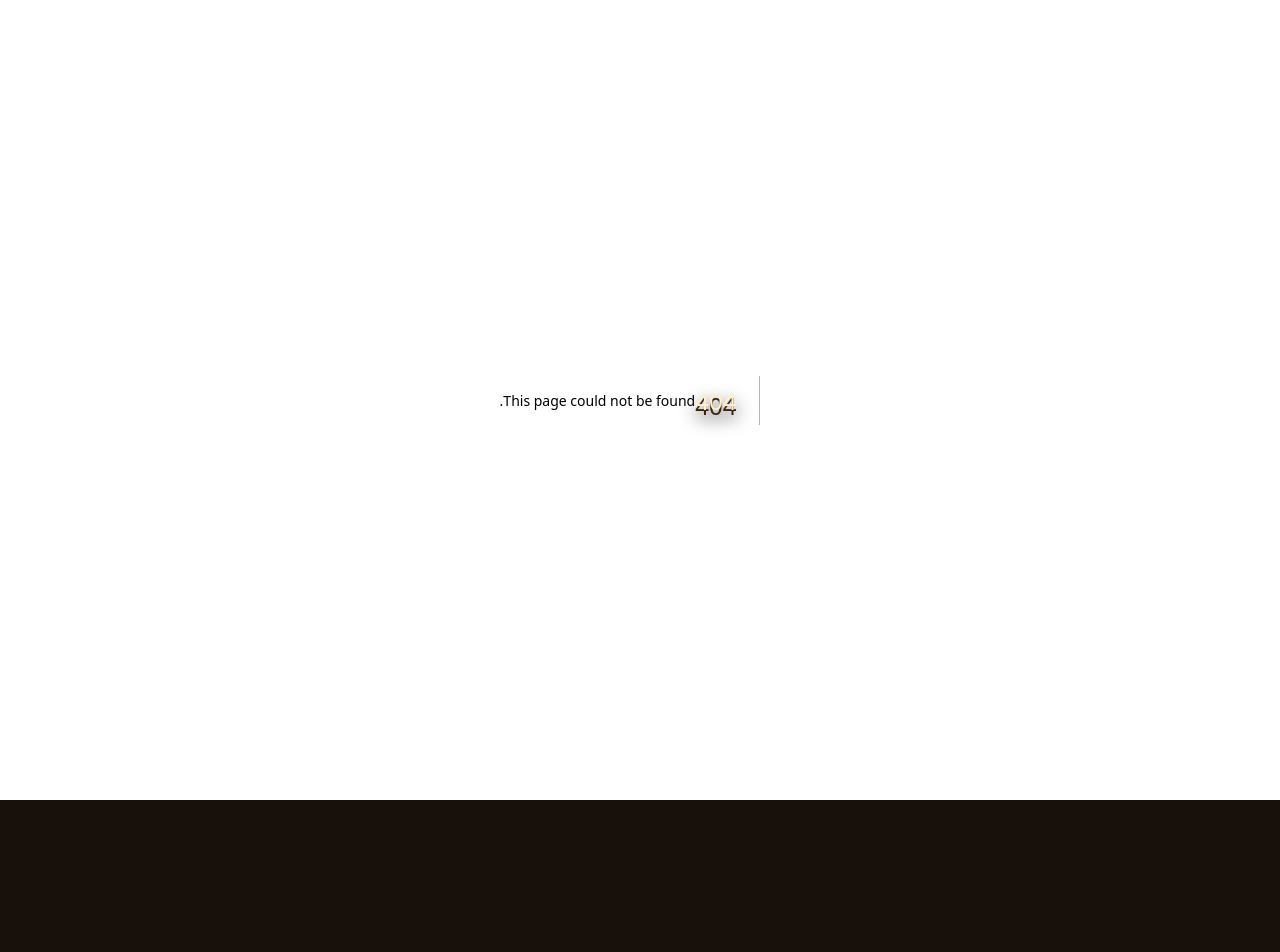
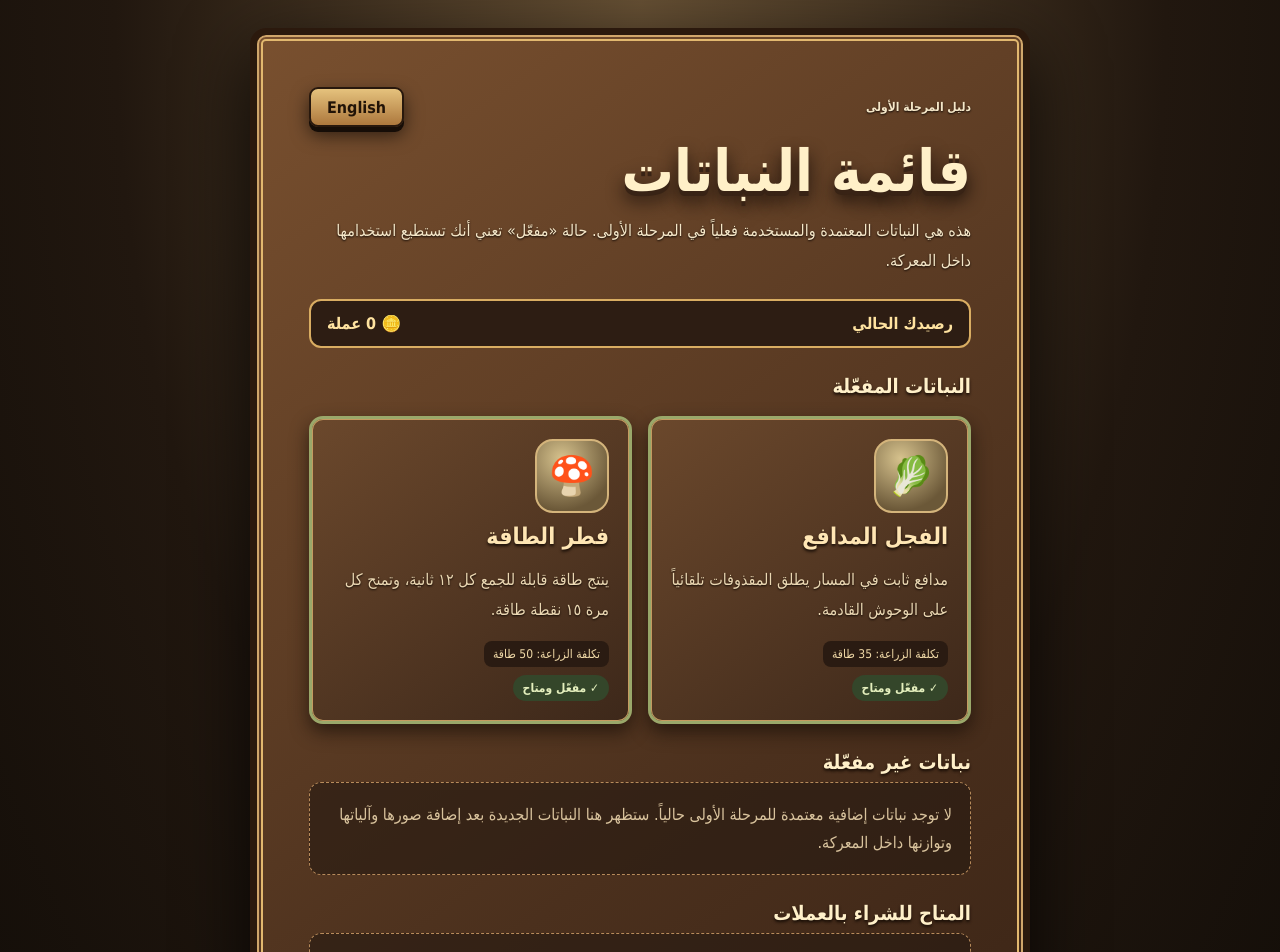
Before and after one commit to waelkamira/FarmVsMonsters, a Next.js app in the folder web/: page /plants in a window 1280 px wide. Before the commit this address had no page. Shown: the top 952 px of the page. Before the commit the page ends 800 px from the top, so only its background shows below. Built offline with nearby package versions, Linux system fonts and the light colour scheme.

Commit message:
Add Stage 1 plant collection and coin availability

```diff
--- /dev/null
+++ b/web/app/plants/page.js
@@ -0,0 +1,103 @@
+"use client";
+
+import Link from "next/link";
+import { useEffect, useState } from "react";
+import { useLocale, LanguageToggle } from "../LocaleProvider";
+import { loadSavedCoins } from "../../game/rules/phaseOneRules.mjs";
+
+const plants = [
+  {
+    id: "radish",
+    icon: "🥬",
+    en: "Radish Defender",
+    ar: "الفجل المدافع",
+    enDesc: "A rooted lane defender that automatically fires at monsters approaching in its lane.",
+    arDesc: "مدافع ثابت في المسار يطلق المقذوفات تلقائياً على الوحوش القادمة.",
+    cost: 35,
+    costType: "energy"
+  },
+  {
+    id: "energy-mushroom",
+    icon: "🍄",
+    en: "Energy Mushroom",
+    ar: "فطر الطاقة",
+    enDesc: "Produces a collectible energy pickup every 12 seconds. Each pickup restores 15 energy.",
+    arDesc: "ينتج طاقة قابلة للجمع كل ١٢ ثانية، وتمنح كل مرة ١٥ نقطة طاقة.",
+    cost: 50,
+    costType: "energy"
+  }
+];
+
+export default function PlantsPage() {
+  const { locale } = useLocale();
+  const ar = locale === "ar";
+  const [coins, setCoins] = useState(0);
+
+  useEffect(() => {
+    try { setCoins(loadSavedCoins(window.localStorage)); } catch { setCoins(0); }
+    const refresh = () => {
+      try { setCoins(loadSavedCoins(window.localStorage)); } catch { setCoins(0); }
+    };
+    window.addEventListener("storage", refresh);
+    window.addEventListener("farm-coins-change", refresh);
+    return () => {
+      window.removeEventListener("storage", refresh);
+      window.removeEventListener("farm-coins-change", refresh);
+    };
+  }, []);
+
+  return (
+    <main className="info-shell">
+      <section className="info-card">
+        <div className="stages-top">
+          <span className="eyebrow">{ar ? "دليل المرحلة الأولى" : "STAGE ONE FIELD GUIDE"}</span>
+          <LanguageToggle />
+        </div>
+        <h1>{ar ? "قائمة النباتات" : "Plant Collection"}</h1>
+        <p className="collection-intro">
+          {ar
+            ? "هذه هي النباتات المعتمدة والمستخدمة فعلياً في المرحلة الأولى. حالة «مفعّل» تعني أنك تستطيع استخدامها داخل المعركة."
+            : "These are the plants currently implemented in Stage 1. Active plants can be selected and used during the battle."}
+        </p>
+        <div className="collection-wallet">
+          <strong>{ar ? "رصيدك الحالي" : "Your current balance"}</strong>
+          <strong>🪙 {coins.toLocaleString()} {ar ? "عملة" : "COINS"}</strong>
+        </div>
+
+        <h2 className="collection-section-title">{ar ? "النباتات المفعّلة" : "Active plants"}</h2>
+        <div className="collection-grid">
+          {plants.map((plant) => (
+            <article className="collection-card is-active" key={plant.id}>
+              <div className="collection-art" aria-hidden="true">{plant.icon}</div>
+              <h2>{ar ? plant.ar : plant.en}</h2>
+              <p>{ar ? plant.arDesc : plant.enDesc}</p>
+              <div className="collection-meta">
+                <span>{ar ? "تكلفة الزراعة" : "Planting cost"}: {plant.cost} {ar ? "طاقة" : "energy"}</span>
+              </div>
+              <span className="collection-status">{ar ? "✓ مفعّل ومتاح" : "✓ ACTIVE · AVAILABLE"}</span>
+            </article>
+          ))}
+        </div>
+
+        <h2 className="collection-section-title">{ar ? "نباتات غير مفعّلة" : "Inactive plants"}</h2>
+        <div className="collection-empty">
+          {ar
+            ? "لا توجد نباتات إضافية معتمدة للمرحلة الأولى حالياً. ستظهر هنا النباتات الجديدة بعد إضافة صورها وآلياتها وتوازنها داخل المعركة."
+            : "There are no additional approved plants for Stage 1 yet. New plants will appear here once their artwork, gameplay behavior, and balance are implemented."}
+        </div>
+
+        <h2 className="collection-section-title">{ar ? "المتاح للشراء بالعملات" : "Available to buy with coins"}</h2>
+        <div className="collection-empty">
+          {ar
+            ? "لا يوجد نبات قابل للشراء بالعملات في هذه المرحلة حالياً؛ الفجل وفطر الطاقة متاحان منذ البداية ويُزرعان باستخدام الطاقة داخل المعركة. لن نخصم عملاتك مقابل عنصر غير مطبّق."
+            : "There are currently no coin-purchasable plants in this stage. Radish and Energy Mushroom are available from the start and use battle energy to plant. Your coins will not be charged for content that is not implemented."}
+        </div>
+
+        <nav className="info-nav collection-back">
+          <Link className="secondary-link" href="/">{ar ? "القائمة الرئيسية" : "Main Menu"}</Link>
+          <Link className="secondary-link" href="/monsters">{ar ? "قائمة الوحوش" : "Monster Collection"}</Link>
+        </nav>
+      </section>
+    </main>
+  );
+}
```
